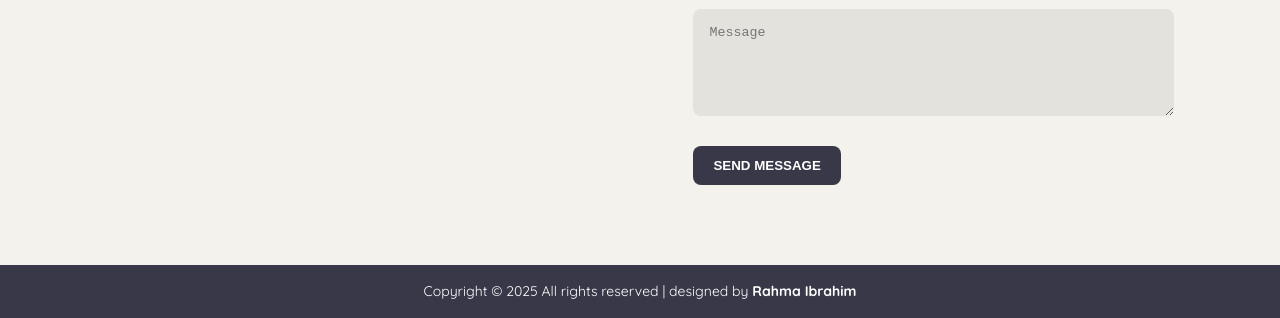
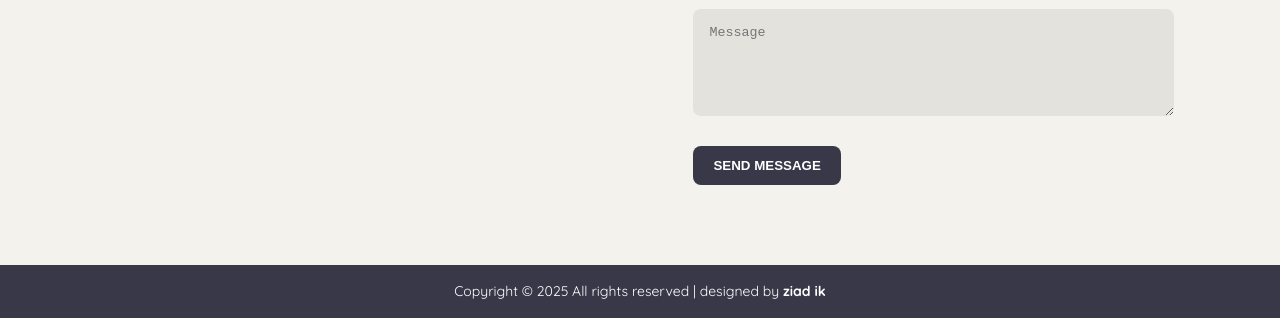
Before and after one commit to Ziad-Osama-Ik/Food-Lover-Restaurant, a plain HTML site: page index.html in a window 1280 px wide. Shown: the part 4195-4513 px from the top of the page. Drawn offline with Linux system fonts and the light colour scheme.

Commit message:
Update index.html

```diff
--- a/index.html
+++ b/index.html
@@ -229,7 +229,7 @@
 
   <!-- Footer -->
   <footer id="footer">
-    <p>Copyright &copy; 2025 All rights reserved | designed by <b>Rahma Ibrahim</b></p>
+    <p>Copyright &copy; 2025 All rights reserved | designed by <b>ziad ik</b></p>
   </footer>
 
   <!-- Script -->
```
